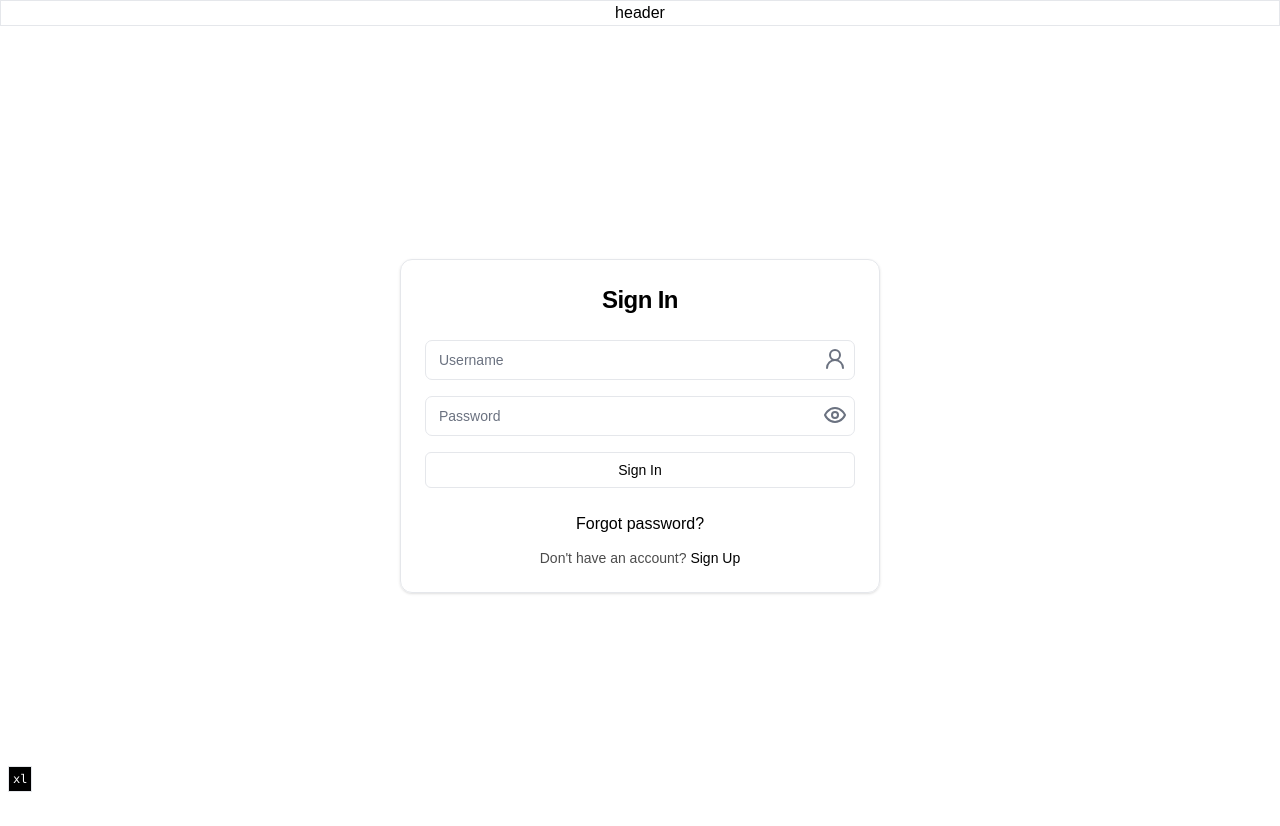
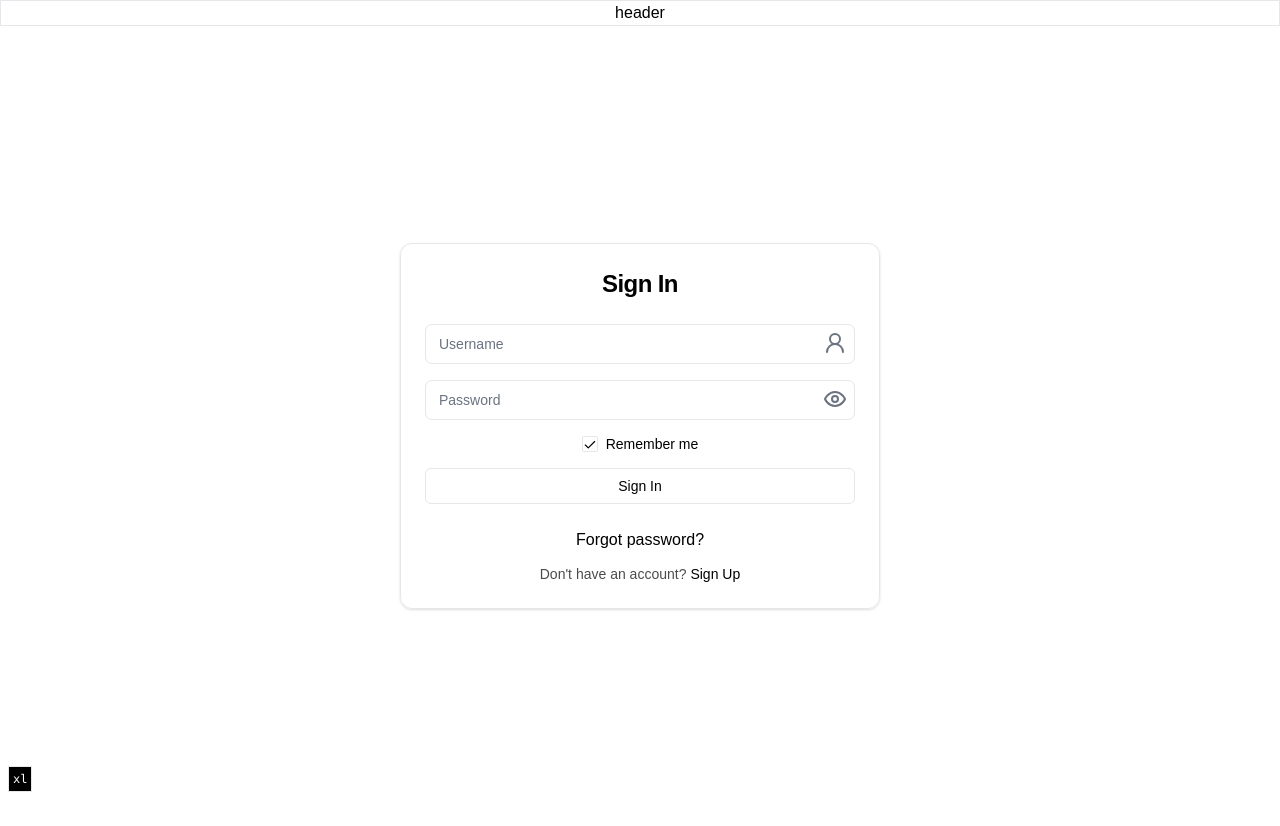
Before and after one commit to academy-react/luminous, a Next.js app: page /en/sign-in in a window 1280 px wide. Built offline with nearby package versions, Linux system fonts and the light colour scheme; a web font is replaced by a local one.

Commit message:
feat: remember-me button on sign-in form

```diff
--- a/package.json
+++ b/package.json
@@ -14,6 +14,7 @@
   "dependencies": {
     "@formatjs/intl-localematcher": "^0.4.2",
     "@hookform/resolvers": "^3.3.1",
+    "@radix-ui/react-checkbox": "^1.0.4",
     "@radix-ui/react-label": "^2.0.2",
     "@radix-ui/react-slot": "^1.0.2",
     "class-variance-authority": "^0.7.0",
--- a/src/components/forms/sign-in-form.tsx
+++ b/src/components/forms/sign-in-form.tsx
@@ -12,12 +12,19 @@ import {
 } from "@/types/validations/auth.validation";
 import { signInForm } from "@/dict/auth/auth.dict";
 
-import { Form, FormControl, FormField, FormItem } from "@/components/ui/form";
+import {
+  Form,
+  FormControl,
+  FormField,
+  FormItem,
+  FormLabel,
+} from "@/components/ui/form";
 import { AnimatedInput, AnimatedPasswordInput } from "@/components/ui/input";
 
 import { type Locale } from "#/i18n.config";
 
 import { Button } from "../ui/button";
+import { Checkbox } from "../ui/checkbox";
 
 const SignInForm = ({ lang }: { lang: Locale }) => {
   const [isLoading, setIsLoading] = useState(false);
@@ -27,6 +34,7 @@ const SignInForm = ({ lang }: { lang: Locale }) => {
     defaultValues: {
       username: "",
       password: "",
+      remember: true,
     },
   });
 
@@ -69,6 +77,23 @@ const SignInForm = ({ lang }: { lang: Locale }) => {
             </FormItem>
           )}
         />
+        <FormField
+          control={form.control}
+          name="remember"
+          render={({ field }) => (
+            <FormItem className="flex items-center justify-center gap-2 space-y-0">
+              <FormControl>
+                <Checkbox
+                  checked={field.value}
+                  onCheckedChange={field.onChange}
+                />
+              </FormControl>
+              <div className="leading-none">
+                <FormLabel>{signInForm.remember[lang]}</FormLabel>
+              </div>
+            </FormItem>
+          )}
+        />
         <Button disabled={isLoading} dir="ltr" className="border">
           {isLoading && (
             <Loader2 className="mr-2 h-4 w-4 animate-spin" aria-hidden="true" />
--- /dev/null
+++ b/src/components/ui/checkbox.tsx
@@ -0,0 +1,32 @@
+"use client";
+
+import * as React from "react";
+
+import * as CheckboxPrimitive from "@radix-ui/react-checkbox";
+import { Check } from "lucide-react";
+
+import { cn } from "@/lib/utils";
+
+const Checkbox = React.forwardRef<
+  React.ElementRef<typeof CheckboxPrimitive.Root>,
+  React.ComponentPropsWithoutRef<typeof CheckboxPrimitive.Root>
+>(({ className, ...props }, ref) => (
+  <CheckboxPrimitive.Root
+    ref={ref}
+    className={cn(
+      "peer h-4 w-4 shrink-0 rounded-sm border focus-visible:outline-none focus-visible:ring-2 focus-visible:ring-offset-2 disabled:cursor-not-allowed disabled:opacity-50",
+      // "data-[state=checked]:bg-primary data-[state=checked]:text-primary-foreground",
+      className
+    )}
+    {...props}
+  >
+    <CheckboxPrimitive.Indicator
+      className={cn("flex items-center justify-center text-current")}
+    >
+      <Check className="h-4 w-4" />
+    </CheckboxPrimitive.Indicator>
+  </CheckboxPrimitive.Root>
+));
+Checkbox.displayName = CheckboxPrimitive.Root.displayName;
+
+export { Checkbox };
--- a/src/types/validations/auth.validation.ts
+++ b/src/types/validations/auth.validation.ts
@@ -3,6 +3,7 @@ import { z } from "zod";
 export const signInInputValidator = z.object({
   username: z.string().min(5).max(35),
   password: z.string().min(1),
+  remember: z.boolean().default(true).optional(),
 });
 
 export type SignInInputs = z.infer<typeof signInInputValidator>;
```
Also changed, not shown: 1 other file (tests, documents, lock files or other folders).
